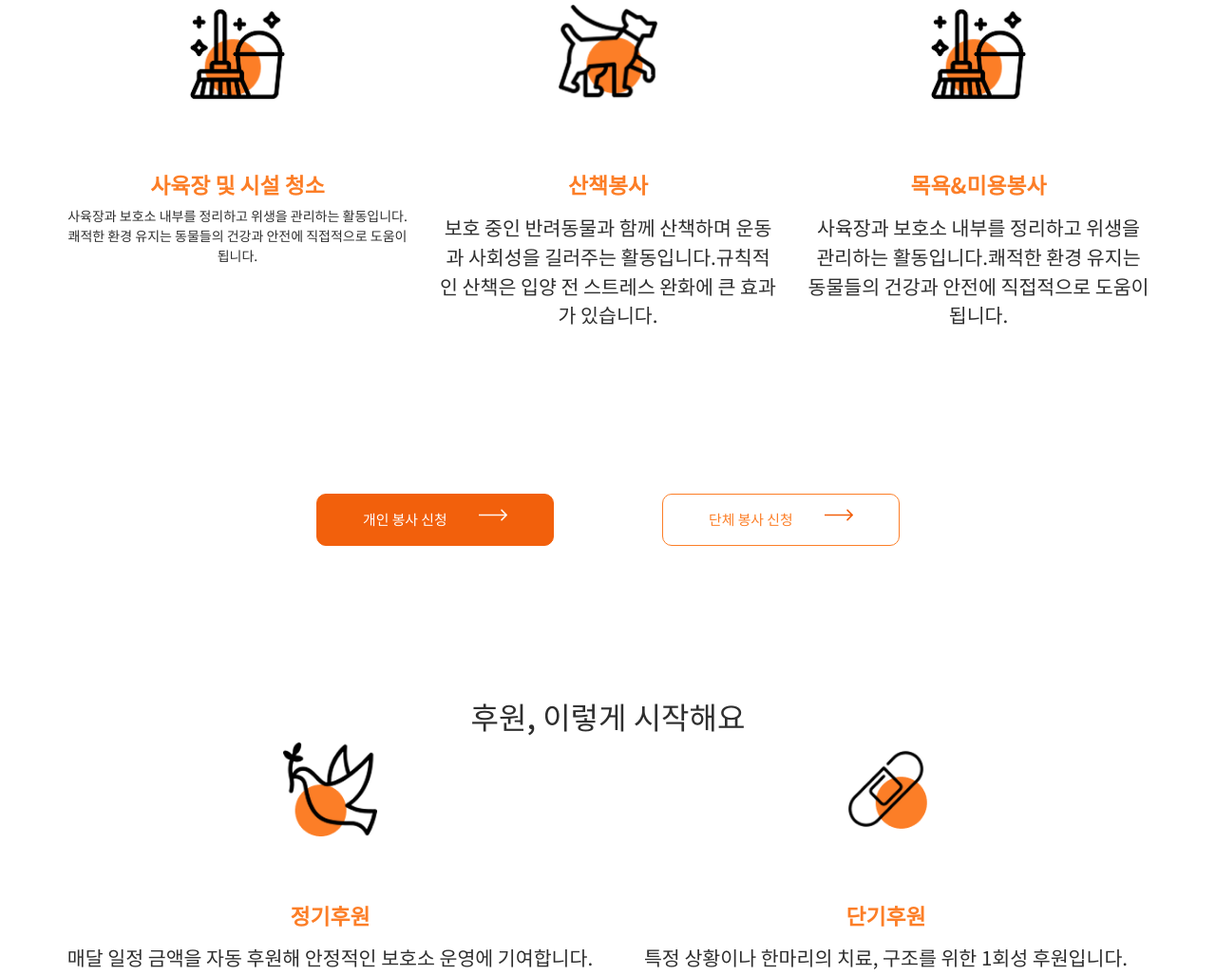
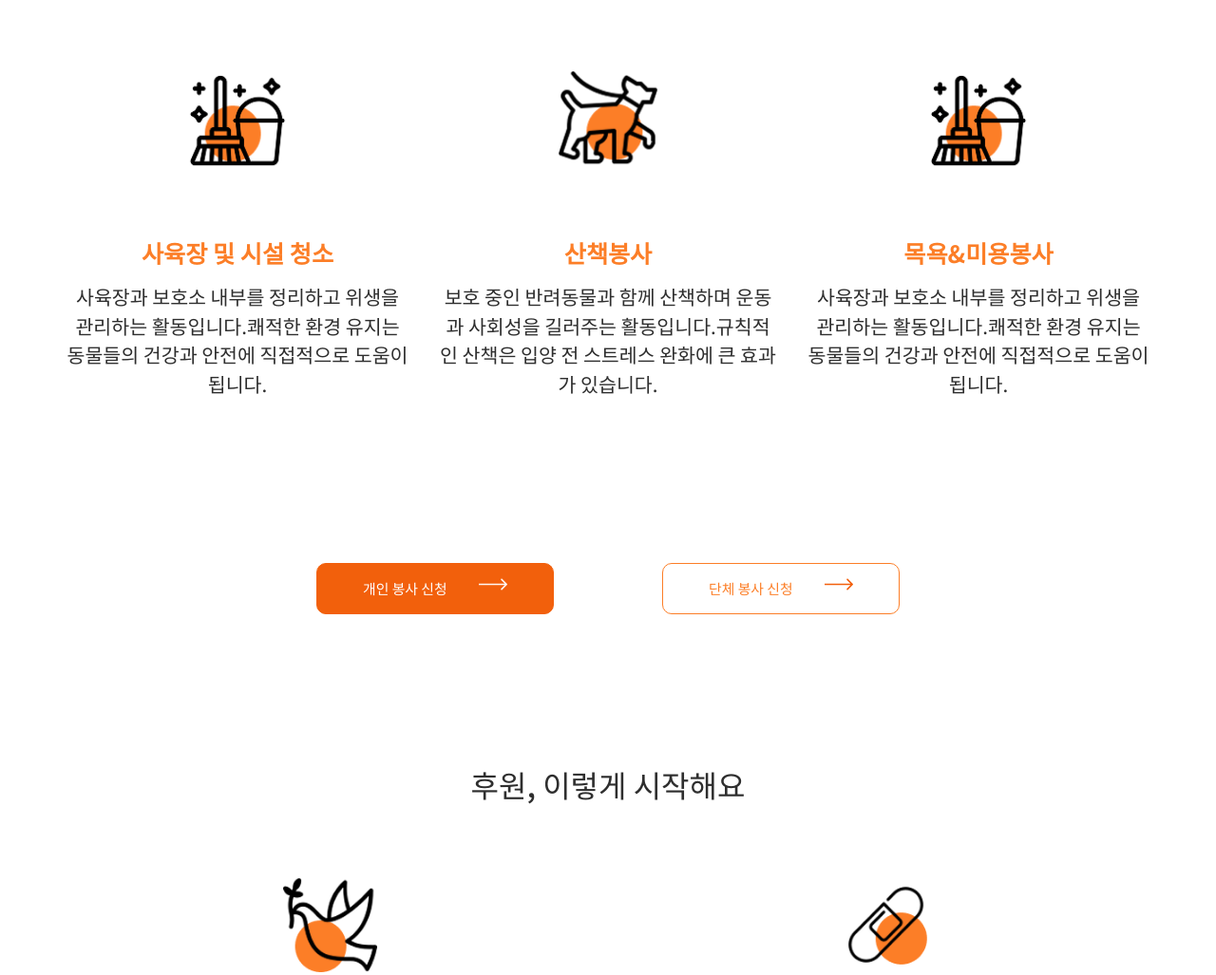
Before and after one commit to hyejijn/SAVEYEARN, a plain HTML site: page assets/Sub02-get_involved.html in a window 1280 px wide. Shown: the part 984-2011 px from the top of the page at 95% size. Drawn offline with nearby package versions, Linux system fonts and the light colour scheme; a web font is replaced by a local one.

Commit message:
0704
get_involved 완성

```diff
--- a/assets/Sub02-get_involved.html
+++ b/assets/Sub02-get_involved.html
@@ -53,7 +53,7 @@
               <div class="content01_item text-center">
                 <img class="content01_icon" src="../assets/images/sub/sub02_mob.png" alt="청소도구 아이콘">
                 <h3 class="content01_title">사육장 및 시설 청소</h3>
-                <p class=" ">사육장과 보호소 내부를 정리하고
+                <p class="content01_desc">사육장과 보호소 내부를 정리하고
                   위생을 관리하는  활동입니다.쾌적한 환경 유지는 동물들의 건강과 안전에
                   직접적으로 도움이 됩니다.</p>
               </div>
--- a/assets/scss/Sub02-get_involved.scss
+++ b/assets/scss/Sub02-get_involved.scss
@@ -17,6 +17,7 @@ body {
     .content01_item{
        .content01_icon{
         width: 30%;
+        margin-top: $spacing-md;
        }
     }
 }
@@ -25,6 +26,7 @@ body {
     .content02_item{
        .content02_icon{
         width: 18%;
+        margin-top: $spacing-md;
        }
     }
 }
@@ -35,7 +37,7 @@ body {
         margin-top: $spacing-md;
         color: $primary-01;
         font-weight: $font-weight-bold;
-        font-size: $font-body-lg;
+        font-size: $font-heading-md;
     }
     .content01_desc{
         font-size: $font-body-md;
@@ -43,6 +45,8 @@ body {
         color: $black-00;
         font-weight: $font-weight-regular;
     }
+
+
 }
 .sub02_title{
     font-size: $font-heading-md;
```
Also changed, not shown: assets/css/Sub02-get_involved.css, 1 other file.
